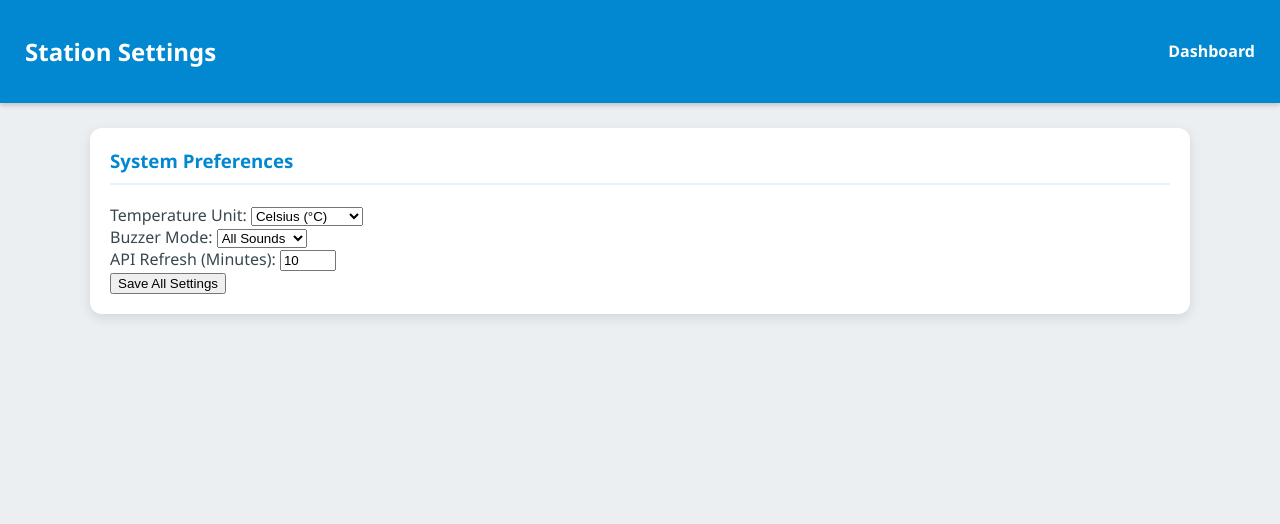
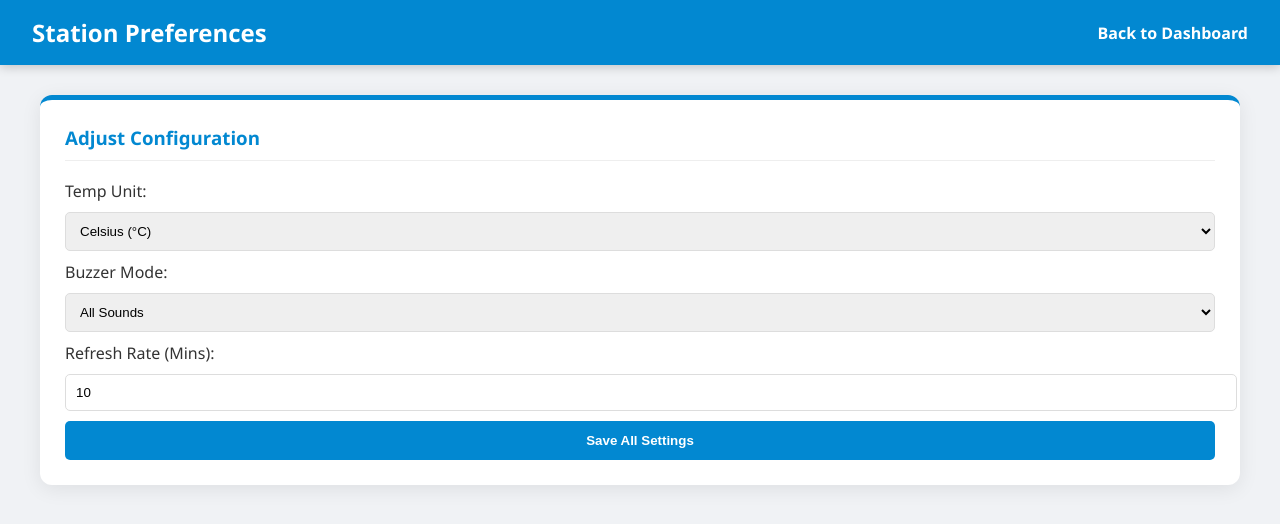
Before and after one commit to retardedmonkeygaming/weather-station, a FastAPI app: page /settings in a window 1280 px wide. Shown: the top 524 px of the page. Run offline with FastAPI, Linux system fonts and the light colour scheme.

Commit message:
feat: Enhance settings management with database integration and improve UI templates for better user experience

```diff
--- a/src/weather_station/web/app.py
+++ b/src/weather_station/web/app.py
@@ -4,26 +4,29 @@ from fastapi import FastAPI, Request, Form
 from fastapi.responses import HTMLResponse, RedirectResponse
 from fastapi.templating import Jinja2Templates
 from fastapi.staticfiles import StaticFiles
+
 from weather_station.core.state import state
 from weather_station.core.config import settings
+from weather_station.persistence.database import DatabaseManager
 
 app = FastAPI()
+db = DatabaseManager()
 
-# Absolute path resolution
+# Absolute path resolution for Pi OS
 BASE_DIR = Path(__file__).resolve().parent
+app.mount("/static", StaticFiles(directory=str(BASE_DIR / "static")), name="static")
 templates = Jinja2Templates(directory=str(BASE_DIR / "templates"))
-app.mount("/static", StaticFiles(directory=str(BASE_DIR / "static")), name="static")
 
 @app.get("/", response_class=HTMLResponse)
 async def dashboard(request: Request):
     return templates.TemplateResponse("dashboard.html", {"request": request, "state": state})
 
 @app.get("/designer", response_class=HTMLResponse)
-async def designer(request: Request):
+async def designer_page(request: Request):
     return templates.TemplateResponse("designer.html", {"request": request, "state": state})
 
 @app.get("/settings", response_class=HTMLResponse)
-async def view_settings(request: Request):
+async def settings_page(request: Request):
     return templates.TemplateResponse("settings.html", {"request": request, "state": state, "settings": settings})
 
 @app.get("/api/data")
@@ -38,8 +41,24 @@ async def get_data():
         "wifi_status": "ONLINE" if not state.wifi_error else "OFFLINE"
     }
 
+@app.post("/api/save-settings")
+async def save_settings(
+    unit: str = Form(...),
+    buzzer: str = Form(...),
+    api_rate: int = Form(...)
+):
+    # Update live settings object
+    settings.unit = unit
+    settings.buzzer_mode = buzzer
+    settings.api_rate = api_rate
+    # Save to Database
+    await db.save_setting("unit", unit)
+    await db.save_setting("buzzer_mode", buzzer)
+    await db.save_setting("api_rate", str(api_rate))
+    return RedirectResponse(url="/settings", status_code=303)
+
 @app.post("/api/save-page")
 async def save_page(page_id: int = Form(...), widget_type: str = Form(...)):
     state.custom_pages[page_id] = widget_type
-    # Logic to save to DB will be triggered here
+    await db.save_page_assignment(page_id, widget_type)
     return RedirectResponse(url="/designer", status_code=303)
--- a/src/weather_station/web/static/style.css
+++ b/src/weather_station/web/static/style.css
@@ -1,25 +1,33 @@
-body { font-family: 'Segoe UI', Arial, sans-serif; background-color: #eceff1; margin: 0; color: #37474f; }
-header { background: #0288d1; color: white; padding: 15px 25px; box-shadow: 0 2px 5px rgba(0,0,0,0.2); display: flex; justify-content: space-between; align-items: center; }
-.nav-link { color: white; text-decoration: none; font-weight: bold; margin-left: 20px; }
-.container { padding: 25px; max-width: 1100px; margin: auto; display: grid; grid-template-columns: repeat(auto-fit, minmax(320px, 1fr)); gap: 20px; }
-.card { background: white; border-radius: 12px; padding: 20px; box-shadow: 0 4px 12px rgba(0,0,0,0.1); }
-.card h3 { color: #0288d1; margin-top: 0; border-bottom: 2px solid #e1f5fe; padding-bottom: 10px; }
+body { font-family: 'Segoe UI', Tahoma, sans-serif; background-color: #f0f2f5; margin: 0; color: #333; }
+header { background: #0288d1; color: white; padding: 1rem 2rem; display: flex; justify-content: space-between; align-items: center; box-shadow: 0 2px 10px rgba(0,0,0,0.2); }
+header h1 { margin: 0; font-size: 1.5rem; }
+nav a { color: white; text-decoration: none; margin-left: 20px; font-weight: bold; transition: 0.3s; }
+nav a:hover { opacity: 0.7; }
 
-/* THE SIMULATED LCD BOX */
-.lcd-box {
+.container { padding: 30px; max-width: 1200px; margin: auto; display: grid; grid-template-columns: repeat(auto-fit, minmax(350px, 1fr)); gap: 25px; }
+.card { background: white; border-radius: 12px; padding: 25px; box-shadow: 0 4px 20px rgba(0,0,0,0.08); border-top: 5px solid #0288d1; }
+.card h3 { margin-top: 0; color: #0288d1; border-bottom: 1px solid #eee; padding-bottom: 10px; }
+
+/* THE GLOWING GREEN LCD */
+.lcd-container {
     background: #1b2a1a;
     color: #33ff33;
     font-family: 'Courier New', monospace;
-    padding: 25px;
+    padding: 30px;
     border-radius: 10px;
     border: 5px solid #2e4d2a;
-    font-size: 26px;
-    line-height: 1.2;
+    font-size: 28px;
     white-space: pre;
-    box-shadow: inset 0 0 15px rgba(0,0,0,0.5);
     text-align: center;
-    margin-top: 10px;
+    box-shadow: inset 0 0 20px rgba(0,0,0,0.8), 0 0 15px rgba(51, 255, 51, 0.2);
+    margin: 10px 0;
 }
-.status-badge { padding: 4px 8px; border-radius: 4px; font-size: 12px; font-weight: bold; text-transform: uppercase; }
+
+.status-row { display: flex; justify-content: space-between; margin-bottom: 10px; font-size: 0.9rem; }
+.badge { padding: 4px 10px; border-radius: 20px; font-weight: bold; }
 .online { background: #e8f5e9; color: #2e7d32; }
-.error { background: #ffebee; color: #c62828; }
+.offline { background: #ffebee; color: #c62828; }
+
+input, select { width: 100%; padding: 10px; margin: 10px 0; border-radius: 5px; border: 1px solid #ddd; }
+button { background: #0288d1; color: white; border: none; padding: 12px 25px; border-radius: 5px; font-weight: bold; cursor: pointer; width: 100%; }
+button:hover { background: #01579b; }
--- a/src/weather_station/web/templates/settings.html
+++ b/src/weather_station/web/templates/settings.html
@@ -1,38 +1,32 @@
 <!DOCTYPE html>
 <html>
 <head>
-    <title>System Settings</title>
+    <title>Settings</title>
     <link rel="stylesheet" href="/static/style.css">
 </head>
 <body>
     <header>
-        <h2>Station Settings</h2>
-        <nav><a href="/" class="nav-link">Dashboard</a></nav>
+        <h1>Station Preferences</h1>
+        <nav><a href="/">Back to Dashboard</a></nav>
     </header>
     <div class="container">
         <div class="card">
-            <h3>System Preferences</h3>
+            <h3>Adjust Configuration</h3>
             <form action="/api/save-settings" method="post">
-                <div class="form-group">
-                    <label>Temperature Unit:</label>
+                <label>Temp Unit:</label>
                 <select name="unit">
                     <option value="C">Celsius (°C)</option>
                     <option value="F">Fahrenheit (°F)</option>
                 </select>
-                </div>
-                <div class="form-group">
                 <label>Buzzer Mode:</label>
-                    <select name="buzzer_mode">
+                <select name="buzzer">
                     <option value="ALL">All Sounds</option>
                     <option value="ERR">Errors Only</option>
                     <option value="MUTE">Mute</option>
                 </select>
-                </div>
-                <div class="form-group">
-                    <label>API Refresh (Minutes):</label>
-                    <input type="number" name="api_rate" value="10" min="1" max="60">
-                </div>
-                <button type="submit" class="btn-blue">Save All Settings</button>
+                <label>Refresh Rate (Mins):</label>
+                <input type="number" name="api_rate" value="10">
+                <button type="submit">Save All Settings</button>
             </form>
         </div>
     </div>
```
Also changed, not shown: src/weather_station/web/templates/dashboard.html (+14 -19 lines), src/weather_station/web/templates/designer.html (+14 -32 lines). Lines whose indentation alone changed are shown as unchanged.
